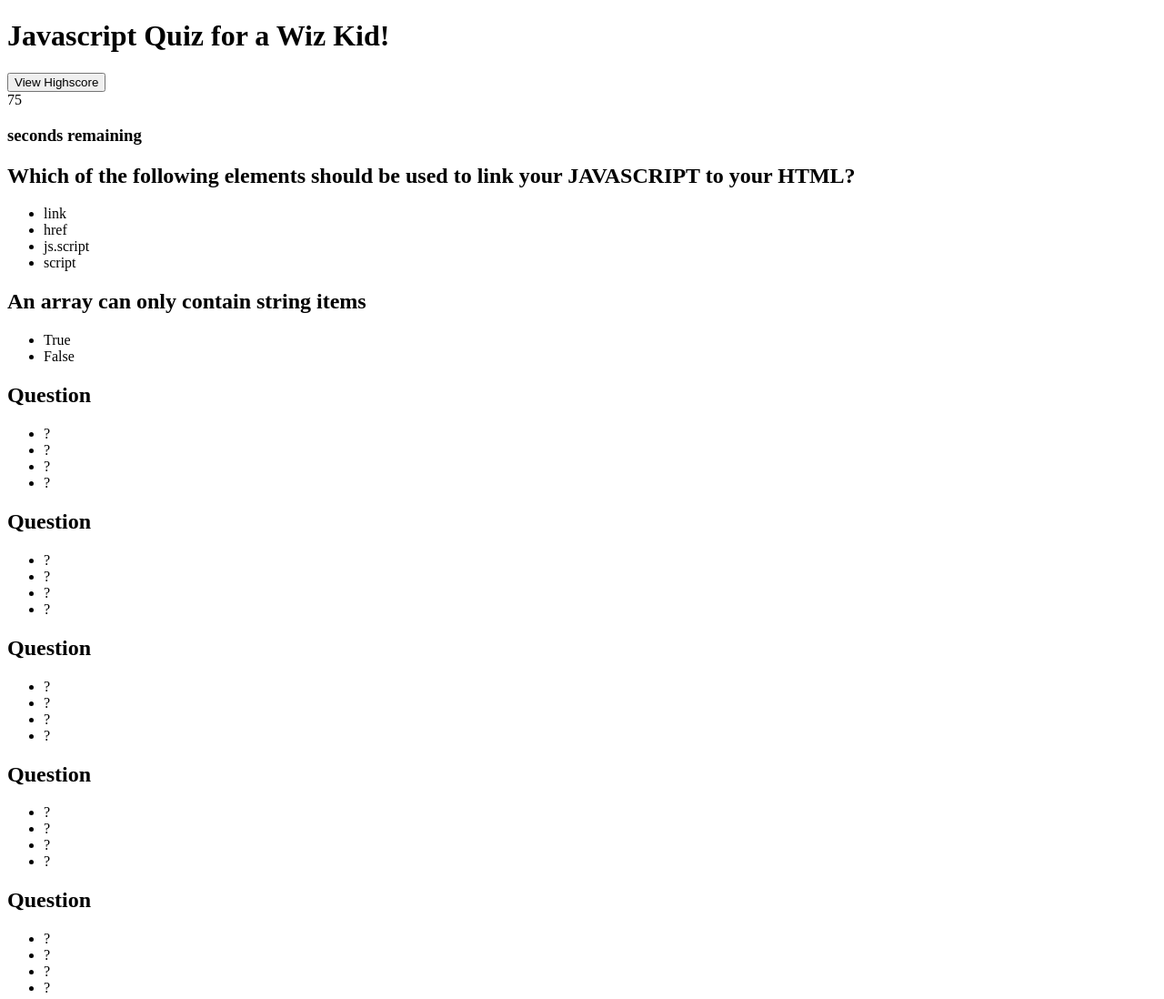
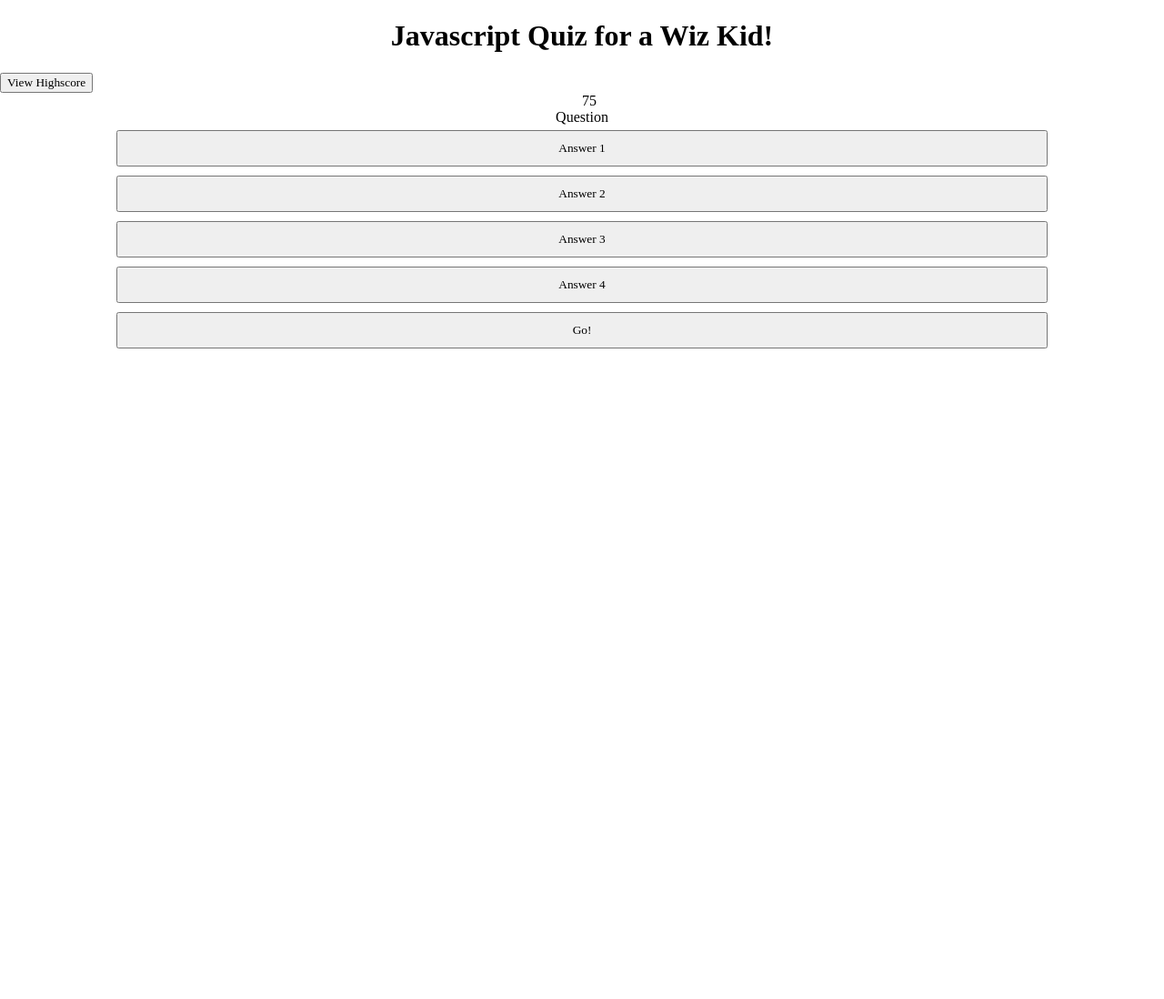
Before and after one commit to ZRobertson27/Javascript-Quiz-Wiz-Kid, a plain HTML site: page index.html in a window 1280 px wide. Shown: the top 1098 px of the page at 91% size. After the commit the page ends 800 px from the top, so only its background shows below. Drawn offline with Linux system fonts and the light colour scheme.

Commit message:
Initial CSS positioning.

```diff
--- a/assets/script.js
+++ b/assets/script.js
@@ -0,0 +1,139 @@
+// Code below influences by https://www.sitepoint.com/simple-javascript-quiz/
+var quizContainer = document.getElementById('quiz');
+var quizQuestions = [
+    {
+        question: "Which of the following elements should be used to link your JAVASCRIPT to your HTML?",
+        answers: {
+            a: "<link>",
+            b: "<javascript>",
+            c: "<href>",
+            d: "<script>"
+        },
+        correctAnswer: "d"
+    },
+    {
+        question: "An array can only contain numbers.",
+        answers: {
+            a: "true",
+            b: "false"
+        },
+        correctAnswer: "b"
+    }
+]
+console.log(quizQuestions);
+
+
+
+function buildQuiz(){
+    // variable to store the HTML output
+    var output = [];
+
+    quizQuestions.forEach(
+        (currentQuestion, questionNumber) => {
+            //variable to store list of possible answers
+            var answers = [];
+
+            for(letter in currentQuestion.answers){}
+        }
+    )
+}
+
+
+
+
+
+
+
+
+
+
+
+
+
+
+
+
+
+/*
+<div class="playarea">
+        <!--List of questions to appear on quiz-->
+        <div class="questions">
+            <div id="q1">
+                <h2>Which of the following elements should be used to link your JAVASCRIPT to your HTML?</h2>
+                <ul>
+                    <li>link</li>
+                    <li>href</li>
+                    <li>js.script</li>
+                    <li>script</li>
+                </ul>
+            </div>
+
+            <div id="q2">
+                <h2>An array can only contain string items</h2>
+                <ul>
+                    <li>True</li>
+                    <li>False</li>
+                </ul>
+            </div>
+
+            <div id="q3">
+                <h2>Question</h2>
+                <ul>
+                    <li>?</li>
+                    <li>?</li>
+                    <li>?</li>
+                    <li>?</li>
+                </ul>
+            </div>
+
+            <div id="q4">
+                <h2>Question</h2>
+                <ul>
+                    <li>?</li>
+                    <li>?</li>
+                    <li>?</li>
+                    <li>?</li>
+                </ul>
+            </div>
+
+            <div id="q5">
+                <h2>Question</h2>
+                <ul>
+                    <li>?</li>
+                    <li>?</li>
+                    <li>?</li>
+                <li>?</li>
+                </ul>
+            </div>
+
+            <div id="q6">
+                <h2>Question</h2>
+                <ul>
+                    <li>?</li>
+                    <li>?</li>
+                    <li>?</li>
+                    <li>?</li>
+                </ul>
+            </div>
+
+            <div id="q7">
+                <h2>Question</h2>
+                <ul>
+                    <li>?</li>
+                    <li>?</li>
+                    <li>?</li>
+                    <li>?</li>
+                </ul>
+            </div>
+
+            <div id="q8">
+                <h2>Question</h2>
+                <ul>
+                    <li>?</li>
+                    <li>?</li>
+                    <li>?</li>
+                    <li>?</li>
+                </ul>
+            </div>
+        </div>
+        */
--- a/assets/style.css
+++ b/assets/style.css
@@ -0,0 +1,57 @@
+* {
+    box-sizing: border-box;
+    font-family: 'Times New Roman', Times, sans-serif;
+}
+
+body {
+    padding: 0;
+    margin: 0;
+    display: flex;
+
+    flex-wrap:wrap;
+}
+
+.container {
+    width:100vw;
+}
+
+header {
+    width: 100%;
+    display: flex;
+    justify-content: center;
+}
+
+.highscoreButton {
+    display:flex;
+    justify-content: flex-start;
+}
+
+.timer {
+    display: block;
+    margin-left:50%;
+    margin-right:50%;
+}
+
+#quizContainer {
+    display: flex;
+    justify-content: center;
+    flex-wrap:wrap;
+    width: 100%;
+}
+
+#question {
+    margin-left:50%;
+    margin-right:50%;
+}
+
+#answer-buttons {
+    width:
+}
+
+.button {
+    display: block;
+    width: 80%;
+    padding:10px;
+    margin:5px;
+
+}
--- a/index.html
+++ b/index.html
@@ -9,106 +9,27 @@
 </head>
 <body>
     <Header><h1>Javascript Quiz for a Wiz Kid!</h1></Header>
-
+    <div class="container">
         <div>
-        <button class="HighscoreButton">View Highscore</button>
+            <button class="highscoreButton">View Highscore</button>
         </div>
 
         <!--Timer-->
         <div class="timer">
             <div class="timer-text"></div>
             <div class="timer-count">75</div>
-        <h3>seconds remaining</h3>
         </div>
 
-    <div class="playarea">
-        <!--List of questions to appear on quiz-->
-        <div class="questions">
-            <div id="q1">
-                <h2>Which of the following elements should be used to link your JAVASCRIPT to your HTML?</h2>
-                <ul>
-                    <li>link</li>
-                    <li>href</li>
-                    <li>js.script</li>
-                    <li>script</li>
-                </ul>
-            </div>
-
-            <div id="q2">
-                <h2>An array can only contain string items</h2>
-                <ul>
-                    <li>True</li>
-                    <li>False</li>
-                </ul>
-            </div>
-
-            <div id="q3">
-                <h2>Question</h2>
-                <ul>
-                    <li>?</li>
-                    <li>?</li>
-                    <li>?</li>
-                    <li>?</li>
-                </ul>
-            </div>
-
-            <div id="q4">
-                <h2>Question</h2>
-                <ul>
-                    <li>?</li>
-                    <li>?</li>
-                    <li>?</li>
-                    <li>?</li>
-                </ul>
-            </div>
-
-            <div id="q5">
-                <h2>Question</h2>
-                <ul>
-                    <li>?</li>
-                    <li>?</li>
-                    <li>?</li>
-                <li>?</li>
-                </ul>
-            </div>
-
-            <div id="q6">
-                <h2>Question</h2>
-                <ul>
-                    <li>?</li>
-                    <li>?</li>
-                    <li>?</li>
-                    <li>?</li>
-                </ul>
-            </div>
-
-            <div id="q7">
-                <h2>Question</h2>
-                <ul>
-                    <li>?</li>
-                    <li>?</li>
-                    <li>?</li>
-                    <li>?</li>
-                </ul>
-            </div>
-
-            <div id="q8">
-                <h2>Question</h2>
-                <ul>
-                    <li>?</li>
-                    <li>?</li>
-                    <li>?</li>
-                    <li>?</li>
-                </ul>
+        <div id="quizContainer" class="hide">
+            <div id="question">Question</div>
+            <div id="answer-buttons"></div>
+                <button class="button">Answer 1</button>
+                <button class="button">Answer 2</button>
+                <button class="button">Answer 3</button>
+                <button class="button">Answer 4</button>
+            <button id="goButton" class="button">Go!</button>
         </div>
     </div>
-
-        <div id="right/wrong">
-            <p></p>
-        </div>
-    <!--End of play area below-->
-    </div>
-
 
     <script src="./assets/script.js"></script>
 </body>
```
Lines whose indentation alone changed are shown as unchanged.
